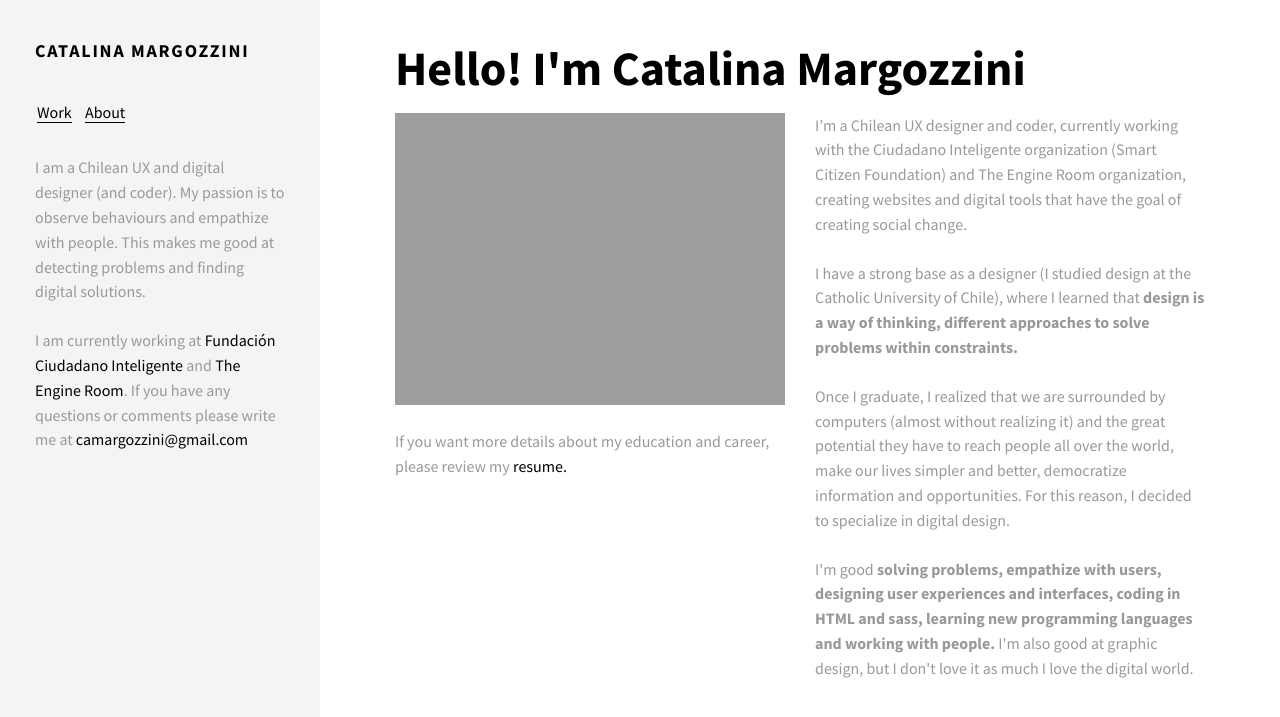
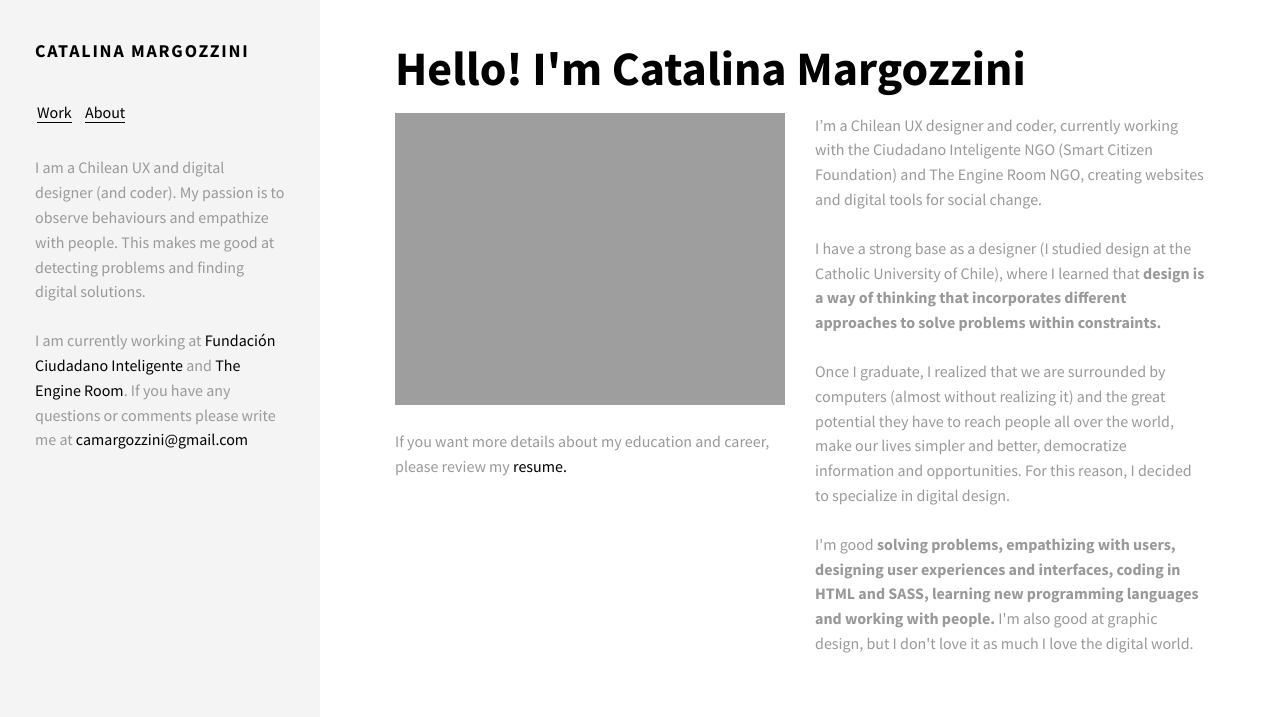
Before and after one commit to camargozzini/portafolio-camargozzini, a Jekyll site: the page built from about.html, in a window 1280 px wide. Shown: the top 717 px of the page. Built offline with Jekyll 4.4.1, drawn with Linux system fonts in a browser that asks for light colours; nearby versions of some CDN libraries.

Commit message:
Memoria y ciudadanía y about corrections

```diff
--- a/_posts/2015-01-01-latinshare.markdown
+++ b/_posts/2015-01-01-latinshare.markdown
@@ -11,7 +11,7 @@ permalink: /:title.html
 <h3>{{ page.description }}</h3>
 
 <img alt="" src="{{ site.baseurl }}img/content/latinshare/01.jpg" class="img-responsive">
-<p class="text-right">Manual de marca, brochure de marca, brochure de productos y tarjeta de presentación.</p>
+<p class="text-right">Brand manual, brand brochure, product brochure and business card.</p>
 
 <img alt="" src="{{ site.baseurl }}img/content/latinshare/02.png" class="img-responsive">
-<p class="text-right">Pendones</p>
+<p class="text-right">Banner</p>
--- a/_posts/2017-10-01-memoriayciudadania.markdown
+++ b/_posts/2017-10-01-memoriayciudadania.markdown
@@ -21,9 +21,9 @@ github: camargozzini/memoriayciudadania
 
 All the documents of the Memoria y Ciudadanía project are hosted in the Uwasi platform of Huridocs, which is very good for storing, organizing and publishing documents, but it needed a more friendly landing for the user, to explain what is the project Memoria y Ciudadanía, the available categories and the stories that can be told from the data.
 
-For this I built a simple landing, with a search engine as a central element accompanied by a paragraph that makes clear everything you can find in that search engine, followed by the three major categories of documents available, in case the user prefers to start exploring a filter.
+For this I built a simple landing page, with a search engine as a central element. This was accompanied by a simple paragraph that makes clear everything you can find in the search engine. This was followed by the three major categories of documents available, in case the user prefers to start filtering by his own.
 
-At a second level, comes the "Corruption Stories" that are journalistic articles generated from the Memory and Citizenship corruption database. The goal of this section is to inspire the user to use the data to create their stories.
+At a second level comes the “Corruption Stories” that are journalistic articles generated from the Memory and Citizenship corruption database. The goal of this section is to inspire the user (mainly investigators and journalists) to use the data to create their own stories or investigations.
 
 <div class="main-slider">
   <div class="item"><img alt="" src="{{ site.baseurl }}img/portfolio/myc01.png" class="img-responsive"></div>
--- a/about.html
+++ b/about.html
@@ -20,10 +20,10 @@ layout: default
                       <p>If you want more details about my education and career, please review my <a href="#">resume.</a></p>
                     </div>
                     <div class="col-md-6">
-                      <p>I’m a Chilean UX designer and coder, currently working with the Ciudadano Inteligente organization (Smart Citizen Foundation) and The Engine Room organization, creating websites and digital tools that have the goal of creating social change.</p>
-                      <p>I have a strong base as a designer (I studied design at the Catholic University of Chile), where I learned that <strong>design is a way of thinking, different approaches to solve problems within constraints.</strong></p>
+                      <p>I’m a Chilean UX designer and coder, currently working with the Ciudadano Inteligente NGO (Smart Citizen Foundation) and The Engine Room NGO, creating websites and digital tools for social change.</p>
+                      <p>I have a strong base as a designer (I studied design at the Catholic University of Chile), where I learned that <strong>design is a way of thinking that incorporates different approaches to solve problems within constraints.</strong></p>
                       <p>Once I graduate, I realized that we are surrounded by computers (almost without realizing it) and the great potential they have to reach people all over the world, make our lives simpler and better, democratize information and opportunities. For this reason, I decided to specialize in digital design.</p>
-                      <p>I'm good <strong>solving problems, empathize with users, designing user experiences and interfaces, coding in HTML and sass, learning new programming languages and working with people.</strong> I'm also good at graphic design, but I don't love it as much I love the digital world.</p>
+                      <p>I'm good <strong>solving problems, empathizing with users, designing user experiences and interfaces, coding in HTML and SASS, learning new programming languages and working with people.</strong> I'm also good at graphic design, but I don't love it as much I love the digital world.</p>
                     </div>
                   </div>
                 </div>
```
